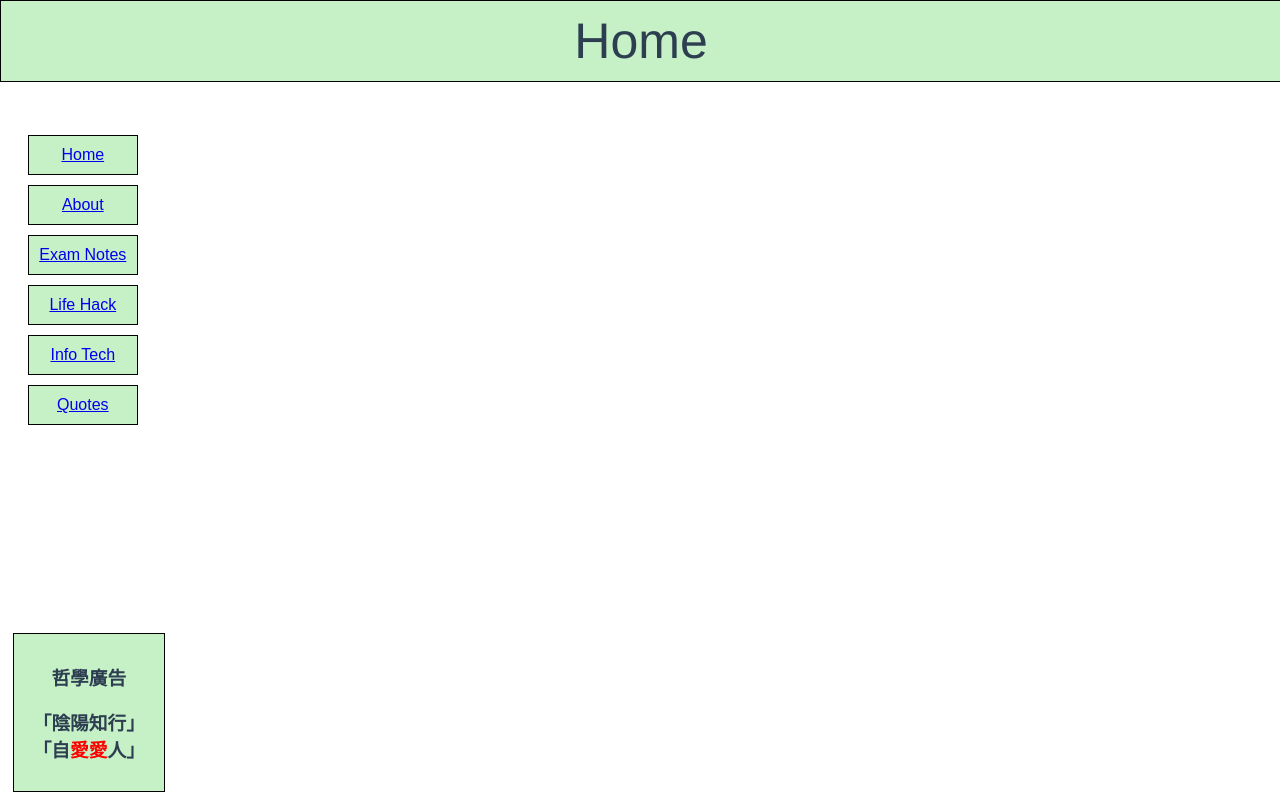
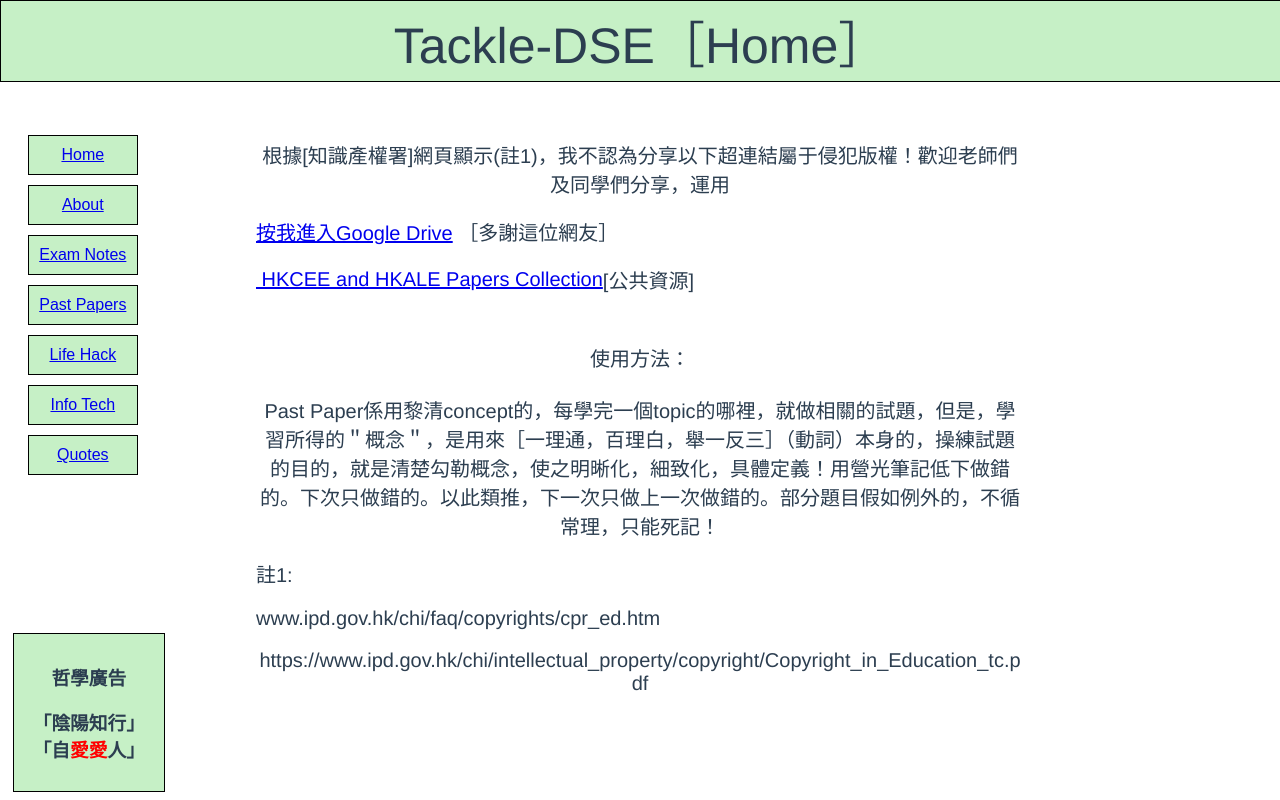
Before and after one commit to learnfromfail/tackle-the-exam, a Vue app: page /PastPapers in a window 1280 px wide. Built offline with nearby package versions, Linux system fonts and the light colour scheme.

Commit message:
12/5 commit

```diff
--- a/src/App.vue
+++ b/src/App.vue
@@ -37,6 +37,6 @@ p.content {
   align-items: center;
   justify-content: center;
   font-size: 20px;
-  margin: 2% 20% 0% 20%; /* 上左右下 */
+  margin: 2% 20% 0% 20%; /* 上 右 下 左*/
 }
 </style>
--- a/src/components/Header.vue
+++ b/src/components/Header.vue
@@ -2,11 +2,14 @@
   <header>
     <div id="menu">
       <div :key="option.id" v-for="option in options">
-        <div v-show="option != `Exam Notes` && option != `Back`" @click="updateSubHeader(`main`, option)">
+        <div v-show="option != `Exam Notes` && option != `Back` && option != `Past Papers`" @click="updateSubHeader(`main`, option)">
           <router-link :to="'/' + option">{{ option }}</router-link>
         </div>
         <div v-show="option == `Exam Notes`" @click="updateSubHeader(`sub`, option)">
-          <router-link :to="'/' + option">{{ option }}</router-link>
+          <router-link to="/ExamNotes">{{ option }}</router-link>
+        </div>
+        <div v-show="option == `Past Papers`" @click="updateSubHeader(`main`, option)">
+          <router-link to="/PastPapers">{{ option }}</router-link>
         </div>
         <div v-show="option == `Back`" @click="updateSubHeader(`main`, option)">
           <router-link to="/Home">{{ option }}</router-link>
@@ -15,7 +18,7 @@
     </div>
   </header>
   <div id="topBanner">
-    {{ subHeader }}
+    Tackle-DSE［{{ subHeader }}］
   </div>
 </template>
 
@@ -47,12 +50,12 @@ export default {
       if (theValue == "sub")
         this.options = ["Back","Chin[<2023!]","Eng" ,"Math", "Phy", "Chem", "M2"];
       else if(theValue == "main")
-        this.options = ["Home", "About", "Exam Notes", "Life Hack", "Info Tech", "Quotes"];
+        this.options = ["Home", "About", "Exam Notes", "Past Papers", "Life Hack", "Info Tech", "Quotes"];
       this.subHeader = theName != "Back" ? theName : "Home";
     },
   },
   created(){
-    this.options = ["Home", "About", "Exam Notes", "Life Hack", "Info Tech", "Quotes"];
+    this.options = ["Home", "About", "Exam Notes", "Past Papers", "Life Hack", "Info Tech", "Quotes"];
   }
 };
 </script>
--- a/src/router/index.js
+++ b/src/router/index.js
@@ -2,6 +2,7 @@ import { createRouter, createWebHistory } from 'vue-router'
 import Home from '../views/Home'
 import About from '../views/About'
 import Exam from '../views/Exam'
+import Pastpapers from '../views/PastPapers'
 
 const routes = [
   {
@@ -15,14 +16,19 @@ const routes = [
     component: Home,
   },
   {
-    path: '/about',
+    path: '/About',
     name: 'About',
     component: About,
   },
   {
-    path: '/exam',
-    name: 'Home',
+    path: '/ExamNotes',
+    name: 'Exam',
     component: Exam,
+  },
+  {
+    path: '/PastPapers',
+    name: 'Pastpapers',
+    component: Pastpapers,
   },
 ]
 
--- a/src/views/About.vue
+++ b/src/views/About.vue
@@ -16,8 +16,9 @@ export default {
   methods: {},
   created() {
     this.content =[
-      "作為一個典型的香港小子，我從小，便在接受港式教育，那是一個操練成績至上的，只有不斷催谷才能進入大學的＂社會遊戲＂，但是，人的特性是不同的，人的稟賦，才能，性格，思維都是不盡相同的。既然作為當年公開試成績很差的學生，卻竟透過非聯招由職訓局晉升至理工大學，因此覺得有必要幫助昔日像自己，覺得迷惘的學生，這就是網站的緣由了！教育制度呀！不知你扼殺了多少創意，熱情，天馬行空的人，讓他們變得自我否定，沒有自信，反而相信自己是失敗者，于是在社會像[鬥敗了的狗／underdog]的人規矩，小心翼翼，沒有意義和感受的活著！",
-      "教育是我一個極關心的議題，德 智 體 群 美 靈，或者二元簡化為品德和才智。如果你在香港考過會考和高考公開試，你一定會明白，什麼叫人性的醜惡！可惜，昔日的筆者也不例外，也是今天筆者看不起的人，筆者明白考生是可以共和相處，如果沒記錯應該是2010年！別說中學階段，就是在我超齡地讀大學時，也受過這種醜陋的人性粗暴對待！如果卑鄙陰謀是智慧的終極，那麼，編程，數學，哲學，想像力和好奇心就毫無價值了。如果讀者愈明白若干人性，心理和人際關係的知識，一定可以改變這種對公民成長時期的負面影響！讀者理解我的動機，即使對讀者產零星的思維改變，足以讓筆者振奮！"
+      "作為一個典型的香港小子，我從小，便在接受港式教育，那是一個操練成績至上的，只有不斷催谷才能進入大學的＂社會遊戲＂，但是，人的特性是不同的，人的稟賦，才能，性格，思維都是不盡相同的。既然作為當年公開試成績很差的學生，卻竟透過非聯招由職訓局晉升至理工大學，因此覺得有必要幫助昔日像自己，覺得迷惘的學生，這就是網站的緣由了！教育制度呀！不知你扼殺了多少創意，熱情，天馬行空的人，讓他們變得自我否定，沒有自信，反而相信自己是失敗者，于是在社會像[鬥敗了的狗／underdog]的人規矩，小心翼翼，沒有意義和感受的活著！你們是不會理解考試制度對我所造成的青年陰影的了!",
+      "教育是我一個極關心的議題，德 智 體 群 美 靈，或者二元簡化為品德和才智。如果你在香港考過會考和高考公開試，你一定會明白，什麼叫人性的醜惡！可惜，昔日的筆者也不例外，也是今天筆者看不起的人，筆者明白考生是可以共和相處，如果沒記錯應該是2010年！別說中學階段，就是在我超齡地讀大學時，也受過這種醜陋的人性粗暴對待！如果卑鄙陰謀是智慧的終極，那麼，編程，數學，哲學，想像力和好奇心就毫無價值了。如果讀者愈明白若干人性，心理和人際關係的知識，一定可以改變這種對公民成長時期的負面影響！讀者理解我的動機，即使對讀者產生那怕是零星的認知改變，足以讓筆者振奮，算了還一個心願！",
+      "成長路上，共勉之！"
     ];
   },
 };
--- a/src/views/Exam.vue
+++ b/src/views/Exam.vue
@@ -1,5 +1,6 @@
 <template>
     <p>{{content}}</p>
+    <br><br>
 </template>
 
 <script>
--- /dev/null
+++ b/src/views/PastPapers.vue
@@ -0,0 +1,62 @@
+<template>
+  <p class="content" :key="content_.id" v-for="content_ in content">
+    {{ content_ }}<br />
+  </p>
+  <p class="left">
+    <a
+      target="blank"
+      href="https://drive.google.com/drive/folders/1vcrBvm7quJsG4uYpcF1NFmHAKXAEIDSg?usp=sharing"
+      >按我進入Google Drive</a
+    >&nbsp;［多謝這位網友］
+  </p>
+  <p class="left">
+    <a
+      target="blank"
+      href="https://mmis.hkpl.gov.hk/hkcee-and-hkale-papers-collection"
+      >&nbsp;HKCEE and HKALE Papers Collection</a
+    >
+    [公共資源]
+  </p>
+  <p class="content">
+    <br />使用方法：<br /><br />Past
+    Paper係用黎清concept的，每學完一個topic的哪裡，就做相關的試題，但是，學習所得的＂概念＂，是用來［一理通，百理白，舉一反三］（動詞）本身的，操練試題的目的，就是清楚勾勒概念，使之明晰化，細致化，具體定義！用營光筆記低下做錯的。下次只做錯的。以此類推，下一次只做上一次做錯的。部分題目假如例外的，不循常理，只能死記！
+  </p>
+  <p class="left">註1:</p>
+  <p class="left">
+      www.ipd.gov.hk/chi/faq/copyrights/cpr_ed.htm
+  </p>
+  <p class="left">
+      https://www.ipd.gov.hk/chi/intellectual_property/copyright/Copyright_in_Education_tc.pdf
+  </p>
+</template>
+
+<script>
+export default {
+  name: "Pastpapers",
+  data() {
+    return {
+      content: [
+        "根據[知識產權署]網頁顯示(註1)，我不認為分享以下超連結屬于侵犯版權！歡迎老師們及同學們分享，運用",
+      ],
+    };
+  },
+};
+</script>
+<style scoped>
+p{
+    overflow-wrap: anywhere;
+}
+a,
+span {
+  display: flex;
+  align-items: center;
+  justify-content: left;
+}
+p.left {
+  display: flex;
+  align-items: center;
+  justify-content: left;
+  font-size: 20px;
+  margin: 1.5% 20% 0% 20%;
+}
+</style>
```
